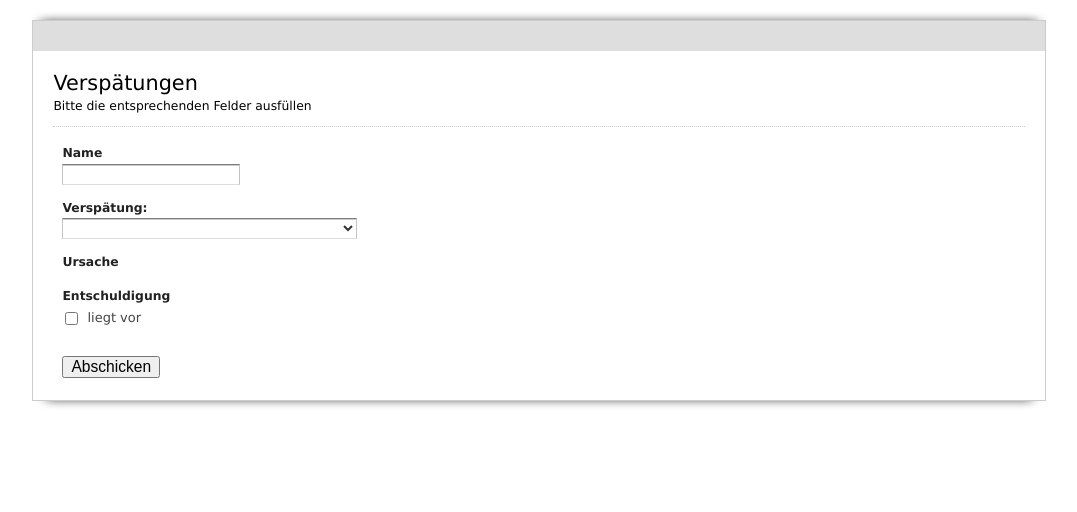
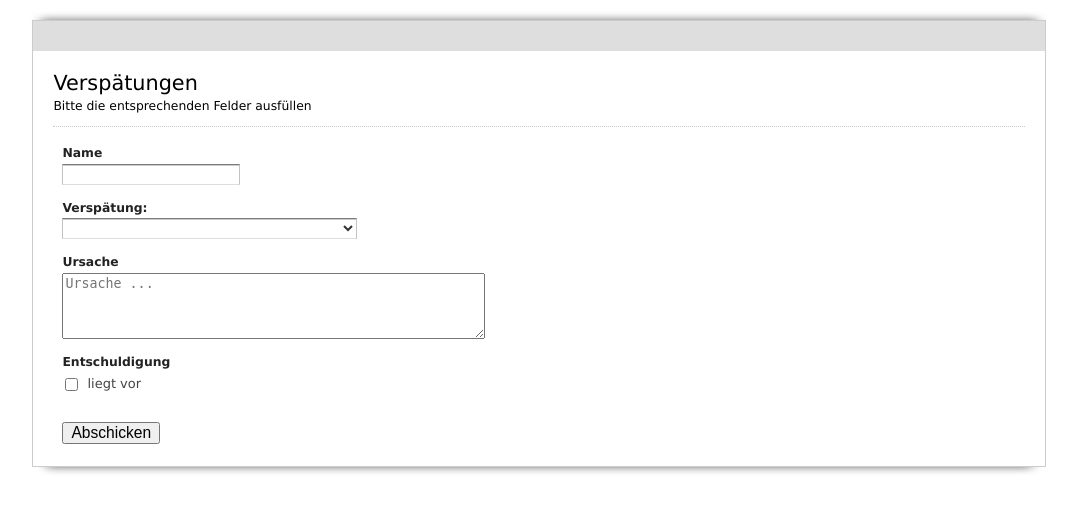
Before and after one commit to jenspapenhagen/tolate, a PHP site: page /index.php?page=form in a window 1280 px wide. Shown: the top 512 px of the page, without its empty margins (101-1178 px from the left). Run offline with PHP 8.4, Linux system fonts and the light colour scheme.

Commit message:
text area

```diff
--- a/form.php
+++ b/form.php
@@ -30,6 +30,7 @@
 		</li>		<li id="li_2" >
 		<label class="description" for="ursache">Ursache </label>
 		<div>
+			<textarea rows="4" cols="50" id="ursache" name="ursache" placeholder="Ursache ..."></textarea>
 		</div>
 		</li>		<li id="li_4" >
 		<label class="description" for="entschuldtigt">Entschuldigung </label>
```
